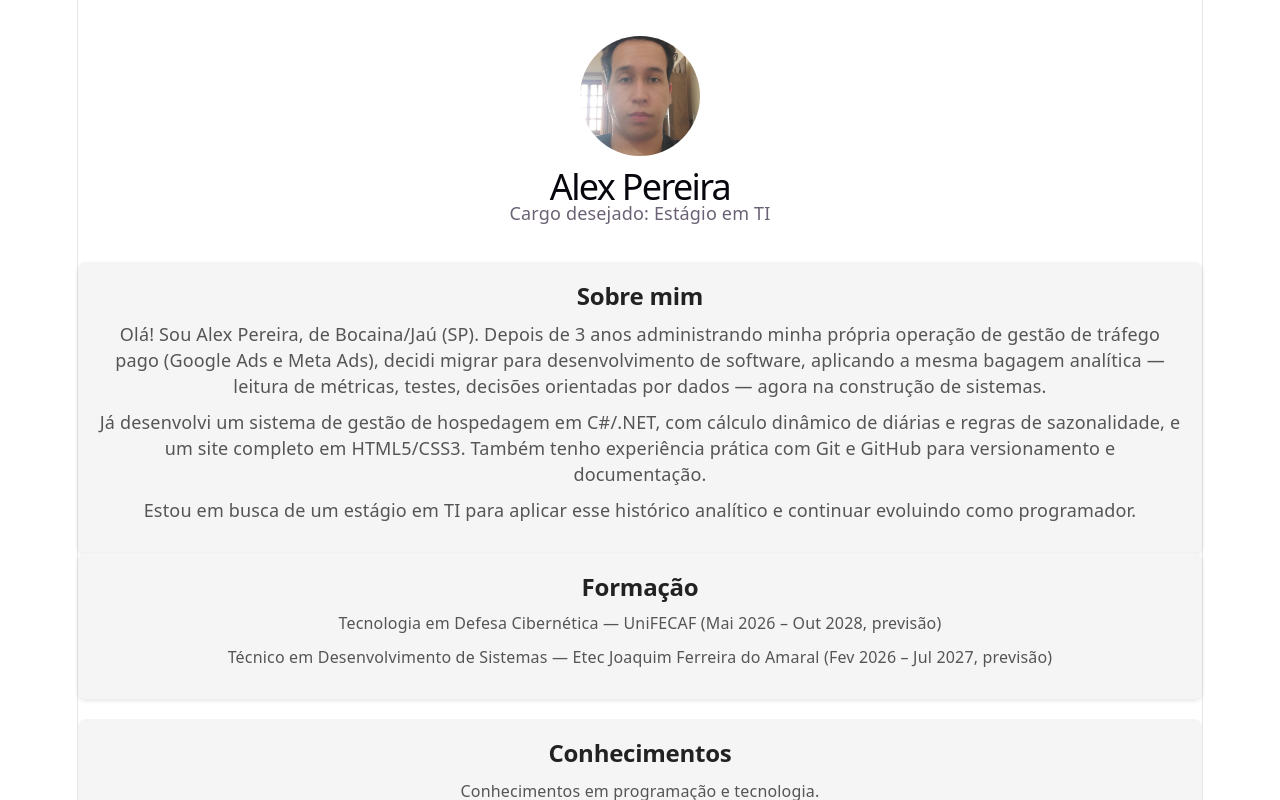
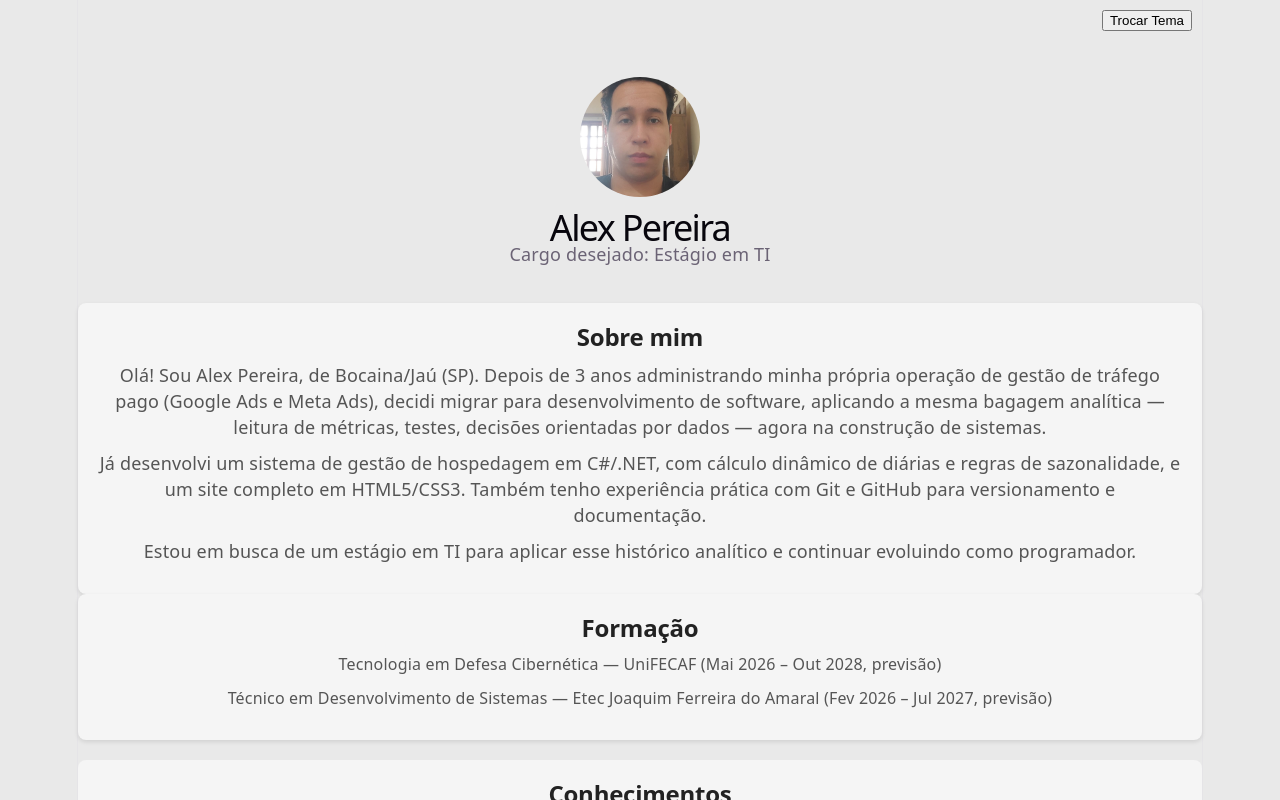
Before and after one commit to PereraDev/teste-estagio-ti, a React (Vite) app: page / in a window 1280 px wide. Shown: the top 800 px of the page. Built offline with nearby package versions, Linux system fonts and the light colour scheme.

Commit message:
feat: adiciona alternancia de tema claro/escuro

```diff
--- a/src/App.jsx
+++ b/src/App.jsx
@@ -1,12 +1,20 @@
-import Header from "./components/Header.jsx";
-import Sobre from "./components/Sobre.jsx";
-import Formacao from "./components/Formacao.jsx";
-import Conhecimentos from "./components/Conhecimentos.jsx";
-import Contato from "./components/Contato.jsx";
+import { useState, useEffect } from 'react';
+import Header from './components/Header.jsx';
+import Sobre from './components/Sobre.jsx';
+import Formacao from './components/Formacao.jsx';
+import Conhecimentos from './components/Conhecimentos.jsx';
+import Contato from './components/Contato.jsx';
 
 function App() {
+  const [tema, setTema] = useState("claro");
+  useEffect(() => {document.documentElement.setAttribute("data-theme", tema)}, [tema]);
   return (
     <>
+    <div style={{display: 'flex', justifyContent: 'flex-end', padding: '10px'}}>
+      <button onClick={() => setTema(tema === "claro" ? "escuro" : "claro")}>
+        Trocar Tema
+      </button>
+    </div>
       <Header />
       <Sobre />
       <Formacao />
--- a/src/index.css
+++ b/src/index.css
@@ -48,6 +48,20 @@
   #social .button-icon {
     filter: invert(1) brightness(2);
   }
+}
+
+[data-theme='escuro']{
+  --text: #9ca3af;
+  --text-h: #f3f4f6;
+  --bg: #16171d;
+  --border: #2e303a;
+}
+
+[data-theme='claro'] {
+  --text: #6b6375;
+  --text-h: #08060d;
+  --bg: #e9e9e9;
+  --border: #e5e4e7;
 }
 
 body {
```
